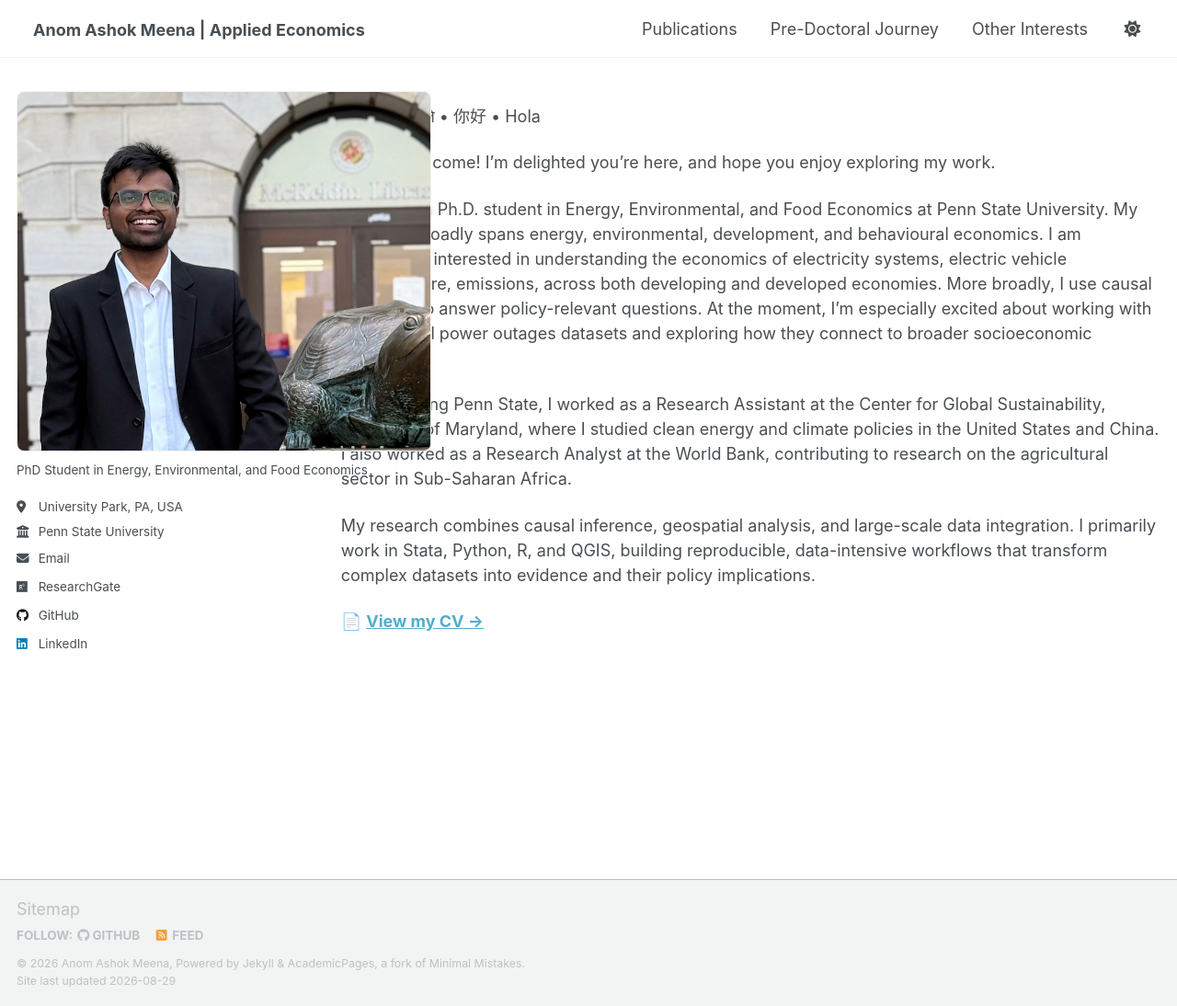
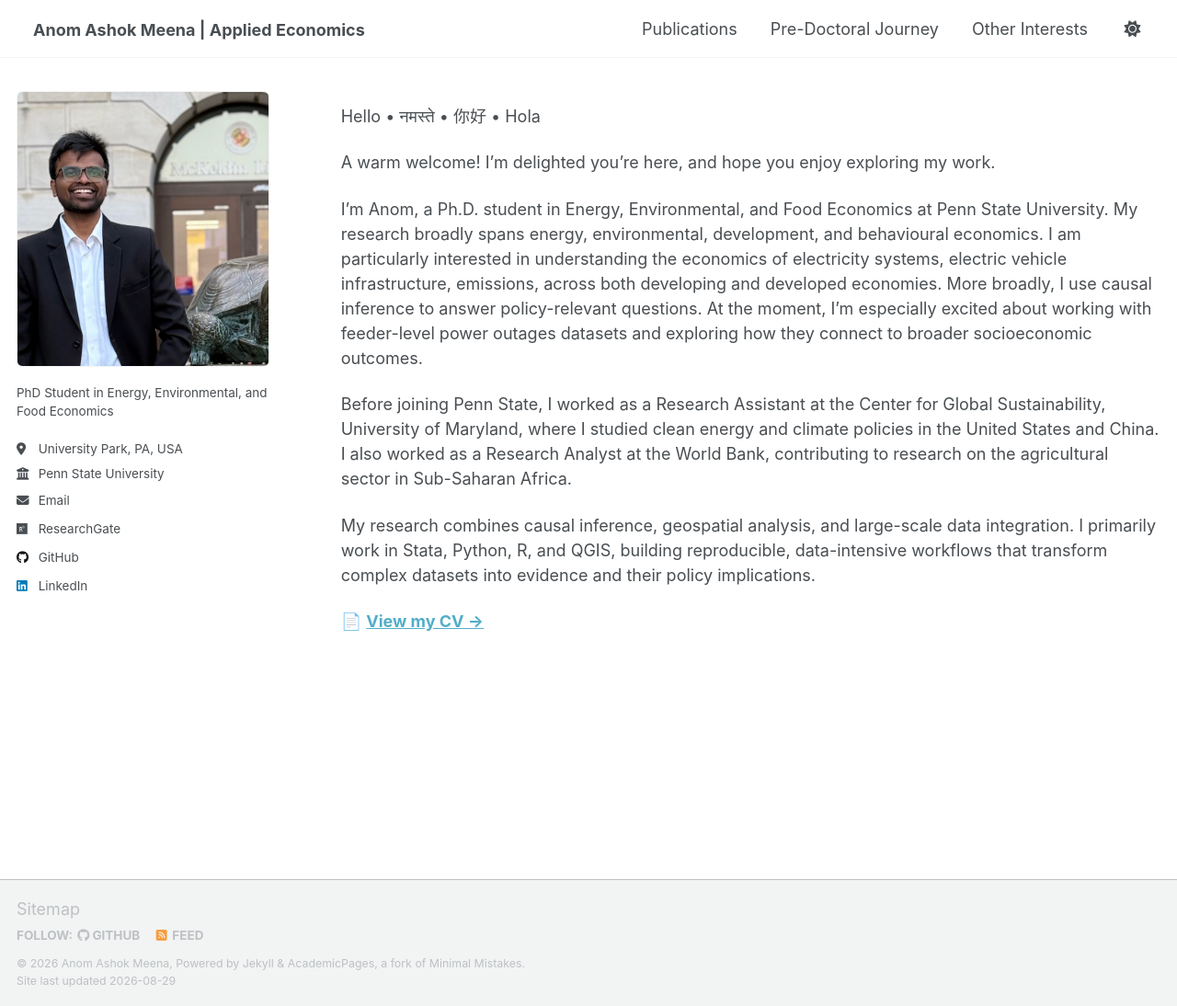
Before and after one commit to anomdule/anomdule.github.io, a Jekyll site: the page built from _pages/about.md, in a window 1280 px wide and 1094 px high. Shown: the whole window at 92% size. Built offline with Jekyll 4.4.1, drawn with Linux system fonts in a browser that asks for light colours; a script that is not in the unit is left out.

Commit message:
Update _sidebar.scss

```diff
--- a/_sass/layout/_sidebar.scss
+++ b/_sass/layout/_sidebar.scss
@@ -7,8 +7,8 @@
    ========================================================================== */
 
 .sidebar {
-  -webkit-transform: translate3d(0, 0 , 0);
-          transform: translate3d(0, 0 , 0);
+  -webkit-transform: translate3d(0, 0, 0);
+          transform: translate3d(0, 0, 0);
 
   @include clearfix();
   margin-bottom: 1em;
@@ -17,16 +17,28 @@
     margin-top: 1em;
   }
 
+  /*
+     DESKTOP SIDEBAR
+     Fixed 300px profile column
+  */
   @media screen and (min-width: $sidebar-screen-min-width) {
+    position: fixed;
+    width: 300px;
+    max-width: 300px;
+
     height: 100vh;
-    overflow-y: auto;               // Add scrollbar if the sidebar is too long
-    position: fixed;
+    overflow-y: auto;
+
     padding-top: $masthead-height;
+    padding-right: 25px;
   }
 
   @include breakpoint($large) {
-  @include span(5 of 12);
+    width: 300px;
+    max-width: 300px;
+
     opacity: 1;
+
     -webkit-transition: opacity 0.2s ease-in-out;
             transition: opacity 0.2s ease-in-out;
 
@@ -36,20 +48,27 @@
   }
 
   @include breakpoint($x-large) {
-  max-width: none;
-  padding-right: 30px;
+    width: 300px;
+    max-width: 300px;
+    padding-right: 25px;
   }
 
-  h2, h3, h4, h5, h6 {
+  h2,
+  h3,
+  h4,
+  h5,
+  h6 {
     margin-bottom: 0;
     font-family: $sans-serif-narrow;
   }
 
-  h3, h4 {
+  h3,
+  h4 {
     font-size: $type-size-5;
   }
 
-  p, li {
+  p,
+  li {
     font-family: $sans-serif;
     font-size: $type-size-6;
     line-height: 1.5;
@@ -59,6 +78,11 @@
     width: 100%;
   }
 }
+
+
+/*
+   Right sidebar
+   ========================================================================== */
 
 .sidebar__right {
   margin-bottom: 1em;
@@ -76,28 +100,43 @@
   }
 }
 
-/*
-   Author profile and links
+
+/* ==========================================================================
+   AUTHOR PROFILE
    ========================================================================== */
 
 .author__avatar {
   display: table-cell;
   vertical-align: top;
   width: 36px;
-  // set width only, for non-square avatars
-  // height: 36px;
 
   @include breakpoint($large) {
     display: block;
-    width: auto;
+
+    width: 100%;
+    max-width: 280px;
+
     height: auto;
+
+    margin-bottom: 18px;
   }
 
   img {
     width: 100%;
-  max-width: 420px;
-  height: auto;
-  border-radius: 8px;
+    max-width: 280px;
+
+    height: 300px;
+
+    /*
+       Makes photo rectangular and crops cleanly
+    */
+    object-fit: cover;
+    object-position: center;
+
+    /*
+       Slightly rounded rectangle rather than circle
+    */
+    border-radius: 6px;
 
     @include breakpoint($large) {
       padding: 0;
@@ -106,20 +145,30 @@
   }
 }
 
+
+/* ==========================================================================
+   AUTHOR TEXT
+   ========================================================================== */
+
 .author__content {
   display: table-cell;
   vertical-align: top;
+
   padding-left: 15px;
   padding-right: 25px;
+
   line-height: 1;
 
   @include breakpoint($large) {
     display: block;
+
     width: 100%;
+
     padding-left: 0;
     padding-right: 0;
   }
 }
+
 
 .author__name {
   margin: 0;
@@ -129,17 +178,22 @@
     margin-bottom: 10px;
   }
 }
+
+
 .sidebar .author__name {
   font-family: $sans-serif;
   font-size: $type-size-5;
 }
 
+
 .sidebar .author__desktop {
   display: none;
+
   @media screen and (min-width: 1024px) {
     display: block;
   }
 }
+
 
 .author__pronouns {
   margin: 0;
@@ -150,6 +204,7 @@
   }
 }
 
+
 .author__bio {
   margin: 0;
 
@@ -159,16 +214,24 @@
   }
 }
 
+
+/* ==========================================================================
+   AUTHOR LINKS
+   ========================================================================== */
+
 .author__urls-wrapper {
   position: relative;
+
   display: table-cell;
   vertical-align: middle;
+
   font-family: $sans-serif;
+
   z-index: 10;
-  position: relative;
   cursor: pointer;
 
   li:last-child {
+
     a {
       margin-bottom: 0;
     }
@@ -187,40 +250,66 @@
   }
 }
 
+
 .author__urls {
   display: none;
+
   position: absolute;
   right: 0;
+
   margin-top: 15px;
   padding: 10px;
+
   list-style-type: none;
+
   border: 1px solid var(--global-border-color);
   border-radius: $border-radius;
+
   background: var(--global-bg-color);
+
   z-index: -1;
+
   box-shadow: 0 0 10px rgba(#000, 0.25);
+
   cursor: default;
 
+
+  /*
+     Desktop
+  */
   @include breakpoint($large) {
     display: block;
+
     position: relative;
+
     margin: 0;
     padding: 0;
+
     border: 0;
+
     background: transparent;
+
     box-shadow: none;
   }
 
+
   &:before {
     display: block;
+
     content: "";
+
     position: absolute;
+
     top: -11px;
     left: calc(50% - 10px);
+
     width: 0;
+
     border-style: solid;
     border-width: 0 10px 10px;
+
     border-color: var(--global-border-color) transparent;
+
     z-index: 0;
 
     @include breakpoint($large) {
@@ -228,16 +317,24 @@
     }
   }
 
+
   &:after {
     display: block;
+
     content: "";
+
     position: absolute;
+
     top: -10px;
     left: calc(50% - 10px);
+
     width: 0;
+
     border-style: solid;
     border-width: 0 10px 10px;
+
     border-color: #fff transparent;
+
     z-index: 1;
 
     @include breakpoint($large) {
@@ -245,18 +342,25 @@
     }
   }
 
+
   li {
     white-space: nowrap;
   }
 
+
   a {
     display: block;
+
     margin-bottom: 5px;
+
     padding-right: 5px;
     padding-top: 2px;
     padding-bottom: 2px;
+
     color: inherit;
+
     font-size: $type-size-5;
+
     text-decoration: none;
 
     &:hover {
@@ -265,31 +369,35 @@
   }
 }
 
-/* =========================================================
-   CUSTOM WIDE PROFILE SIDEBAR
-   ========================================================= */
 
-@media screen and (min-width: 1024px) {
+/* ==========================================================================
+   MOBILE
+   ========================================================================== */
+
+/*
+   On phones/tablets we return to the normal stacked layout.
+*/
+
+@media screen and (max-width: 1023px) {
 
   .sidebar {
-    width: 38%;
-    max-width: 520px;
-    padding-right: 35px;
-  }
+    position: relative;
 
-  .author__avatar {
     width: 100%;
+    max-width: none;
+
+    height: auto;
+
+    padding-right: 0;
   }
 
   .author__avatar img {
     width: 100%;
-    max-width: 100%;
-    height: auto;
+    max-width: 160px;
+    height: 160px;
 
-    /* rectangular photo */
-    border-radius: 8px;
+    object-fit: cover;
 
-    padding: 0;
-    object-fit: cover;
+    border-radius: 6px;
   }
 }
```
Lines whose indentation alone changed are shown as unchanged.
